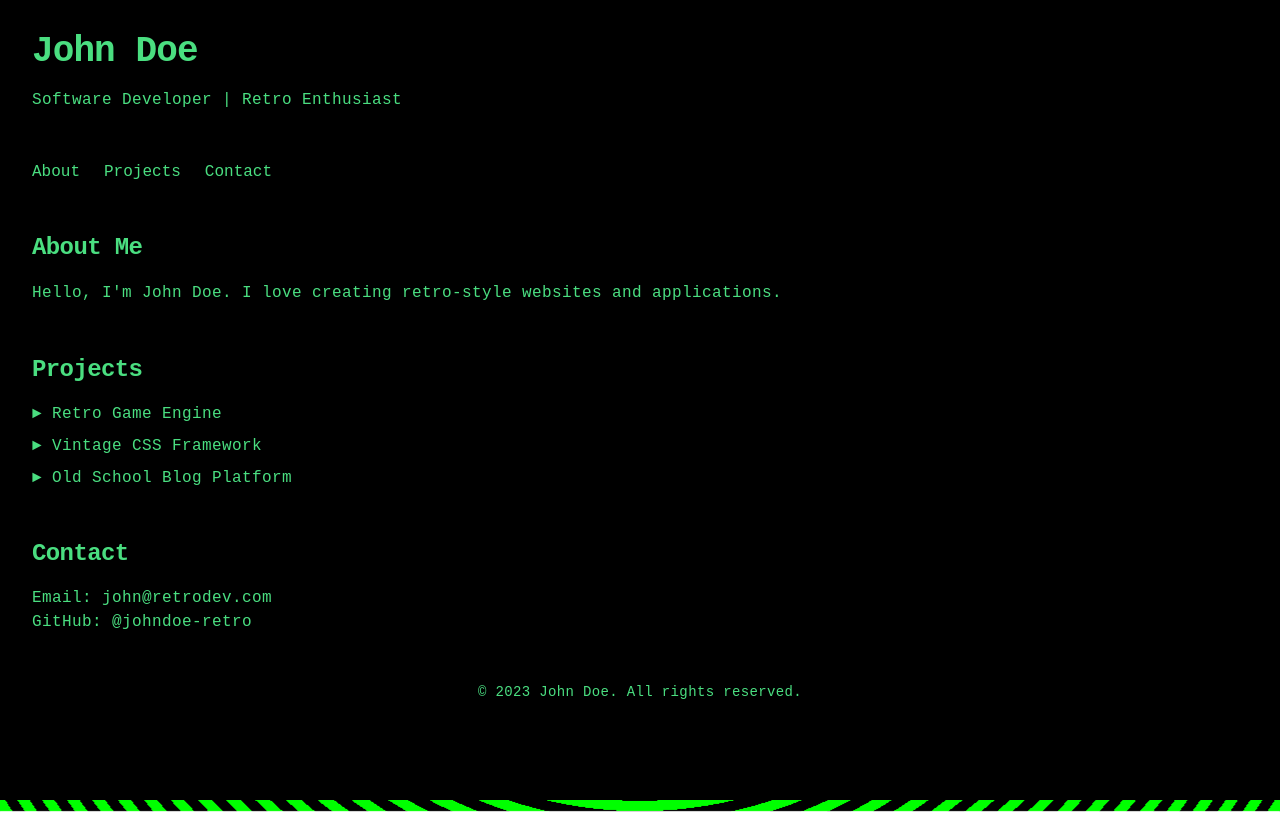
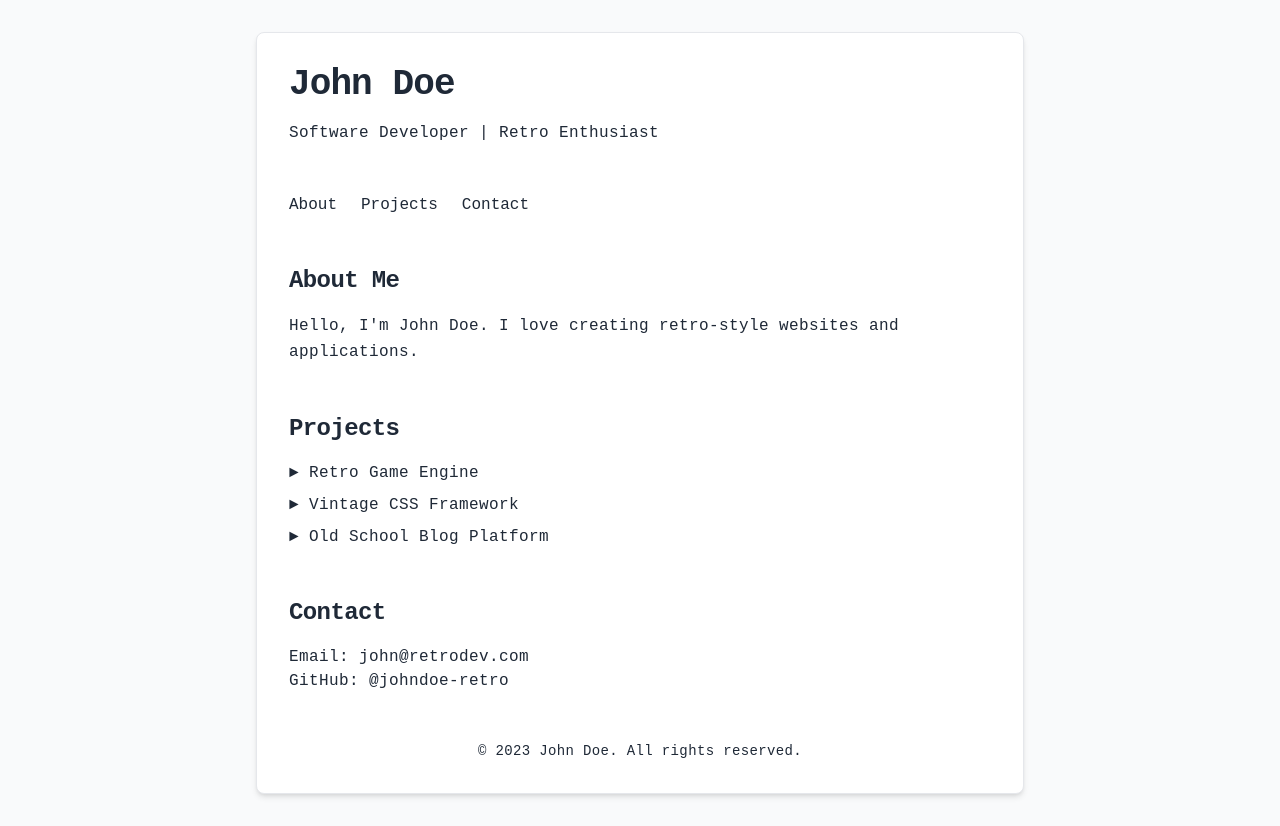
Before and after one commit to deerdear/justdothings-netlify, a React (Vite) app: page / in a window 1280 px wide. Before the commit the page ends 800 px from the top, so only its background shows below. Built offline with nearby package versions, Linux system fonts and the light colour scheme.

Commit message:
Update styles for Index page
Changed the background to a white-ish color, updated the text color, and added a border around the main container in the Index page.
[skip gpt_engineer]

```diff
--- a/src/pages/Index.jsx
+++ b/src/pages/Index.jsx
@@ -2,8 +2,8 @@ import React from 'react';
 
 const Index = () => {
   return (
-    <div className="min-h-screen bg-black text-green-400 p-8 font-mono relative">
-      <div className="hypnotic-bg"></div>
+    <div className="min-h-screen bg-gray-50 text-gray-800 p-8 font-mono relative">
+      <div className="max-w-3xl mx-auto bg-white border border-gray-200 rounded-lg shadow-md p-8">
         <header className="mb-12">
           <h1 className="text-4xl font-bold mb-4 tracking-tight">John Doe</h1>
           <p className="text-base tracking-wide">Software Developer | Retro Enthusiast</p>
@@ -11,9 +11,9 @@ const Index = () => {
 
         <nav className="mb-12">
           <ul className="flex flex-col space-y-4 sm:flex-row sm:space-y-0 sm:space-x-6">
-          <li><a href="#about" className="hover:text-yellow-400 transition-colors">About</a></li>
-          <li><a href="#projects" className="hover:text-yellow-400 transition-colors">Projects</a></li>
-          <li><a href="#contact" className="hover:text-yellow-400 transition-colors">Contact</a></li>
+            <li><a href="#about" className="hover:text-blue-600 transition-colors">About</a></li>
+            <li><a href="#projects" className="hover:text-blue-600 transition-colors">Projects</a></li>
+            <li><a href="#contact" className="hover:text-blue-600 transition-colors">Contact</a></li>
           </ul>
         </nav>
 
@@ -43,6 +43,7 @@ const Index = () => {
           <p className="text-sm tracking-wide">&copy; 2023 John Doe. All rights reserved.</p>
         </footer>
       </div>
+    </div>
   );
 };
 
```
Lines whose indentation alone changed are shown as unchanged.
